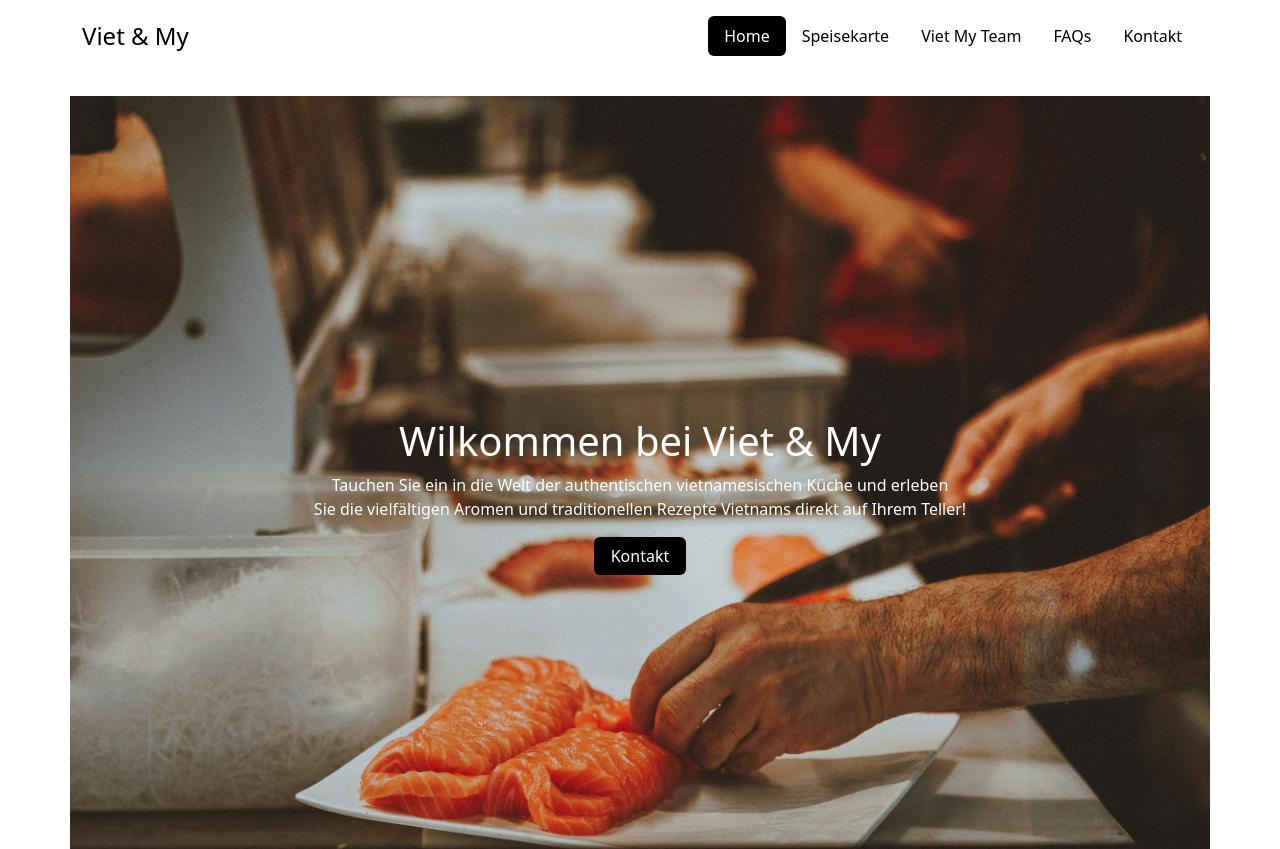
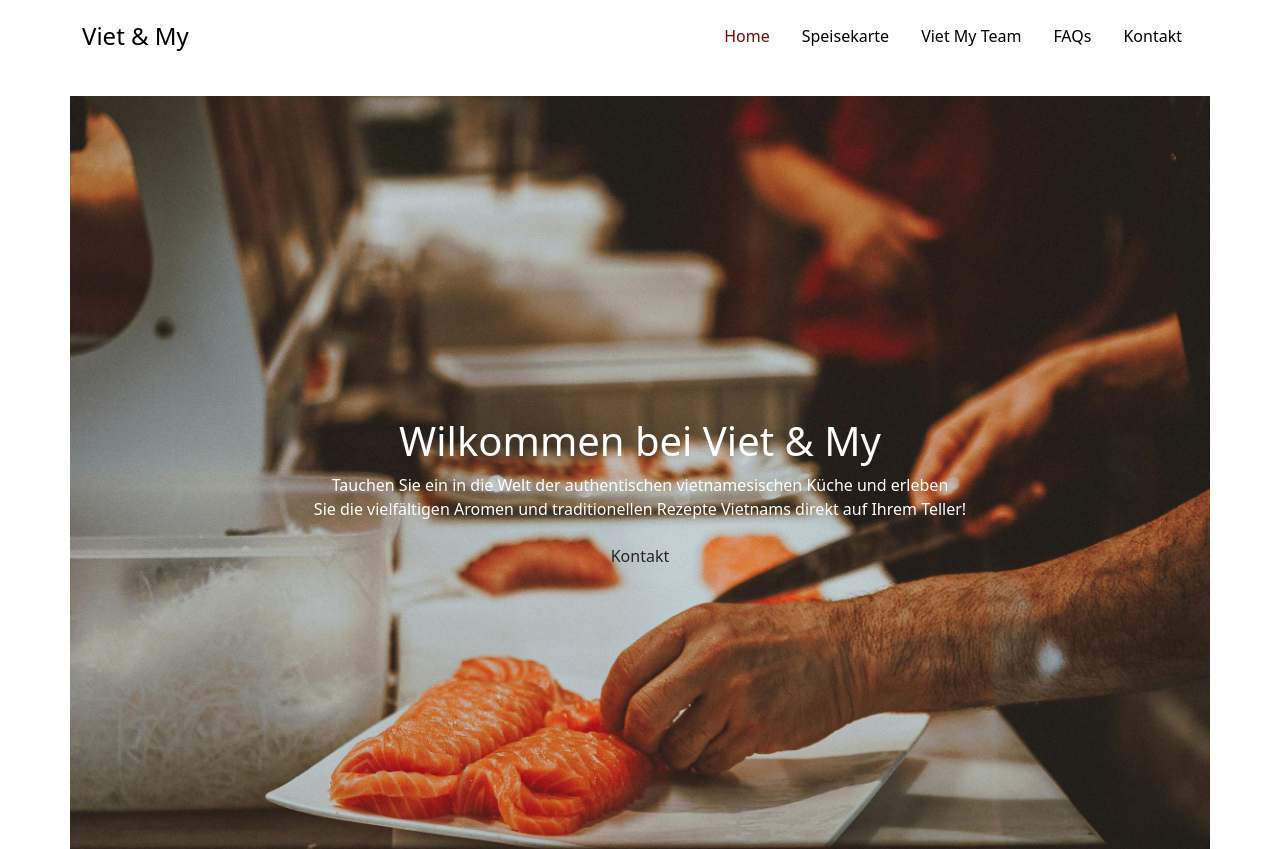
Before and after one commit to toji-codes/VietMy, a plain HTML site: page index.html in a window 1280 px wide. Shown: the top 849 px of the page. Drawn offline with nearby package versions, Linux system fonts and the light colour scheme.

Commit message:
Nav geändert und Current highlighting

```diff
--- a/index.html
+++ b/index.html
@@ -27,7 +27,7 @@
             <span class="fs-4">Viet & My</span>
           </a>
           <ul class="nav nav-pills black">
-            <li class="nav-item"><a href="index.html" class="coverbtn nav-link active" aria-current="page">Home</a></li>
+            <li class="nav-item"><a href="index.html" class="current nav-link" aria-current="page">Home</a></li>
             <li class="nav-item"><a href="#" class="nav-link">Speisekarte</a></li>
             <li class="nav-item"><a href="#" class="nav-link">Viet My Team</a></li>
             <li class="nav-item"><a href="#" class="nav-link">FAQs</a></li>
@@ -46,8 +46,6 @@
             </div>
         </div>
     </main>
-
-
 
     <!--Footer-->
     <div class="container">
--- a/public/styles/main.css
+++ b/public/styles/main.css
@@ -2,23 +2,53 @@ body{
     margin: 0;
 }
 
-.nav-link {
-    color: black;
+.current {
+    color: rgb(127, 5, 5) !important;
 }
 
-.nav-link:hover {
-    color: rgb(143, 0, 0);
+nav-link{
+    color: black !important;
 }
 
-.nav-pills .nav-link.active{
-    background-color: black;
+.nav{
+    justify-content: space-evenly;
 }
+
+.nav a {
+    display: inline-block;
+    position: relative;
+    color: black;
+    text-decoration: none;
+}
+
+.nav a::after {
+    content: '';
+    position: absolute;
+    width: 100%;
+    transform: scaleX(0);
+    border-radius: 5px;
+    height: 0.05em;
+    bottom: 0;
+    left: 0;
+    background: rgb(127, 5, 5);
+    transform-origin: bottom right;
+    transition: transform 0.25s ease-out;
+  }
+
+.nav a:hover::after {
+    transform: scaleX(1);
+    transform-origin: bottom left;
+  }
+
+.nav a:hover {
+    color: rgb(127, 5, 5);
+  }
 
 .main_cover{
     height: 100vh;
     background-image: url("../pictures/home.png");
     background-size: cover;
-
+    background-position: center;
     display: flex;
     justify-content: center;
     align-items: center;
@@ -32,12 +62,3 @@ body{
 .kontakt_cover{
     background-image: url("../pictures/kontakt.png");
 }
-
-.coverbtn{
-    background-color: black;
-    color: white;
-}
-
-.coverbtn:hover{
-    background-color:rgb(143, 0, 0);
-}
```
Also changed, not shown: kontakt.html (+1 -1 lines).
